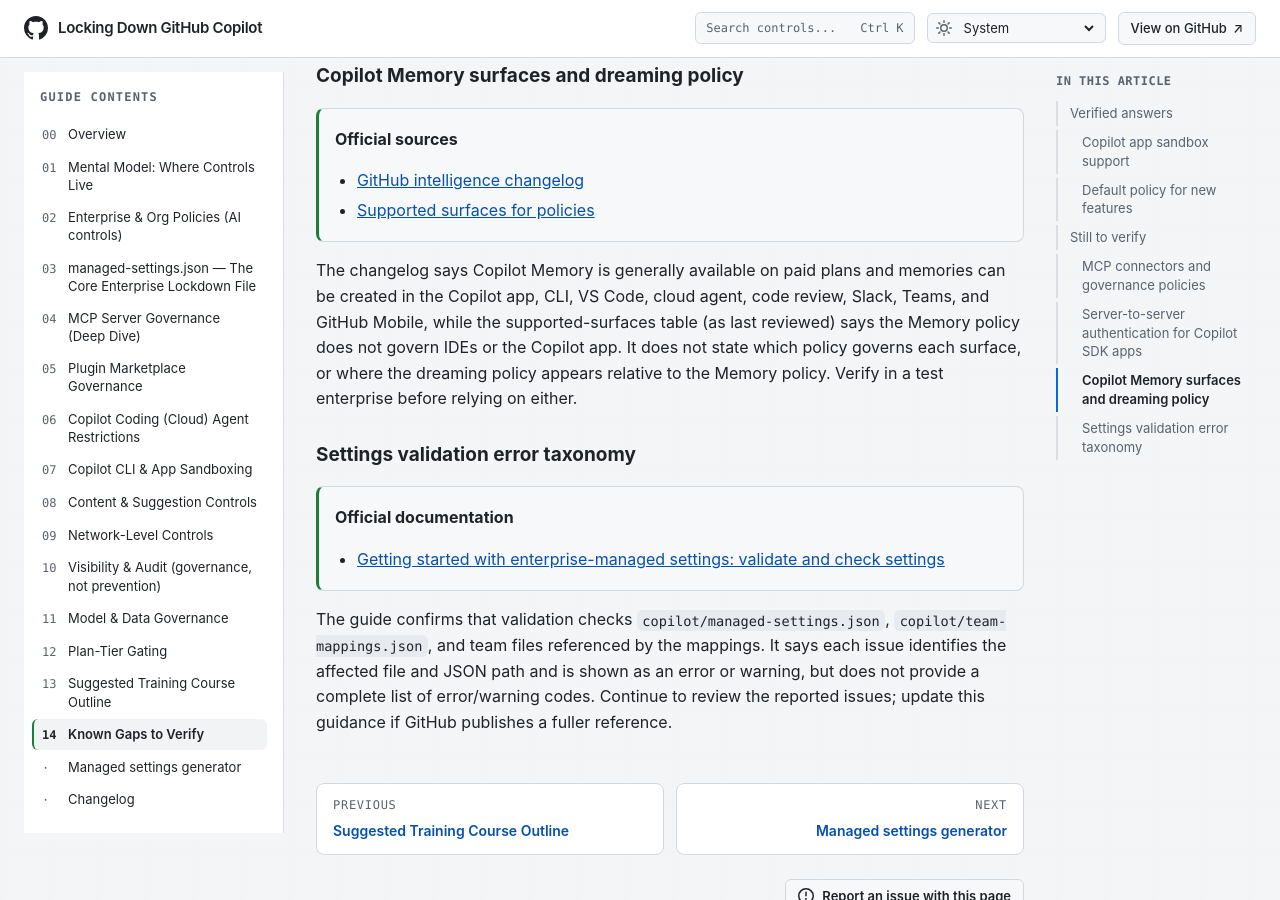
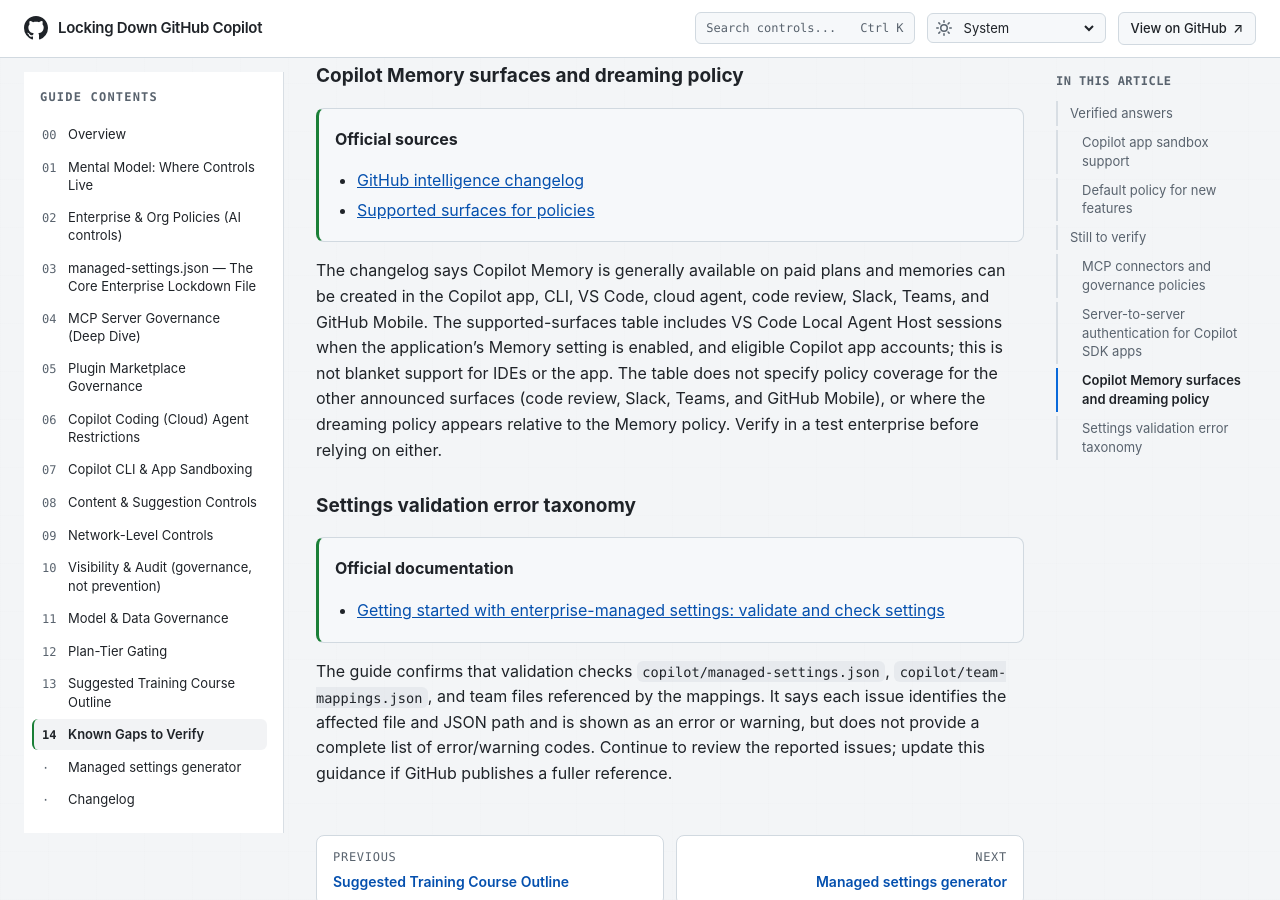
Before and after one commit to beardofedu/copilot-governance-training, a Jekyll site: the page built from docs/sections/known-gaps.md, in a window 1280 px wide and 900 px high, scrolled down 1789 px. Built offline with Jekyll 4.4.1, drawn with Linux system fonts in a browser that asks for light colours.

Commit message:
Clarify qualified Copilot Memory policy coverage
Co-authored-by: beardofedu <18329853+beardofedu@users.noreply.github.com>

```diff
--- a/docs/sections/known-gaps.md
+++ b/docs/sections/known-gaps.md
@@ -50,7 +50,7 @@ Public preview: GitHub Apps installed on organizations can make Copilot SDK requ
 > - [GitHub intelligence changelog](https://github.blog/changelog/2026-10-28-github-intelligence-puts-your-code-context-and-history-to-work)
 > - [Supported surfaces for policies](https://docs.github.com/en/copilot/reference/supported-surfaces-for-policies)
 
-The changelog says Copilot Memory is generally available on paid plans and memories can be created in the Copilot app, CLI, VS Code, cloud agent, code review, Slack, Teams, and GitHub Mobile, while the supported-surfaces table (as last reviewed) says the Memory policy does not govern IDEs or the Copilot app. It does not state which policy governs each surface, or where the dreaming policy appears relative to the Memory policy. Verify in a test enterprise before relying on either.
+The changelog says Copilot Memory is generally available on paid plans and memories can be created in the Copilot app, CLI, VS Code, cloud agent, code review, Slack, Teams, and GitHub Mobile. The supported-surfaces table includes VS Code Local Agent Host sessions when the application's Memory setting is enabled, and eligible Copilot app accounts; this is not blanket support for IDEs or the app. The table does not specify policy coverage for the other announced surfaces (code review, Slack, Teams, and GitHub Mobile), or where the dreaming policy appears relative to the Memory policy. Verify in a test enterprise before relying on either.
 
 ### Settings validation error taxonomy
 
```
Also changed, not shown: docs/sections/enterprise-org-policies.md (+1 -1 lines), docs/CHANGELOG.md.
